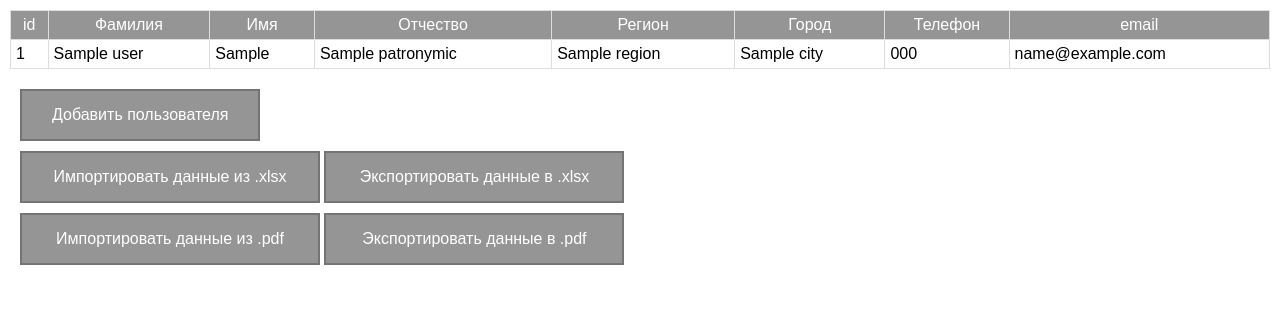
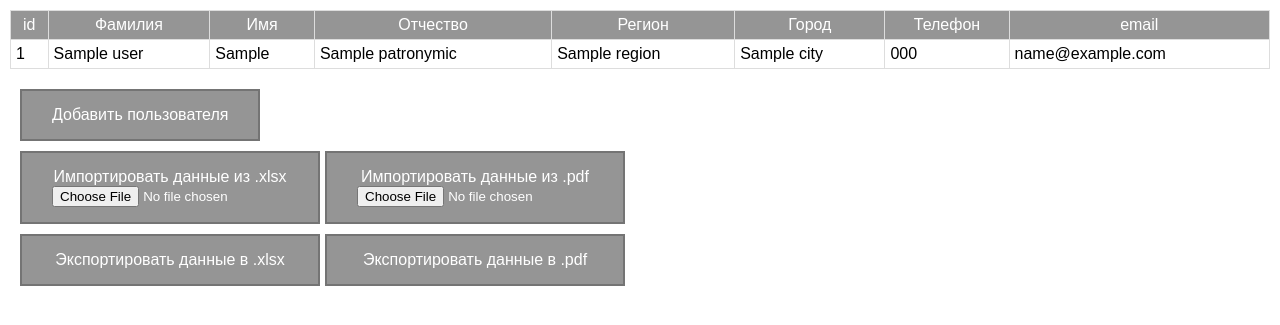
Before and after one commit to AlexKovyazin/testProject, a Python web app: template templates/index.html in a window 1280 px wide. Shown: the top 325 px of the page. Run offline with Jinja, Linux system fonts and the light colour scheme; the template is opened without the code that fills it: most values are stand-ins (such as "Sample title", 1, 10 or a date in 2020).

Commit message:
refactor: add file input buttons

```diff
--- a/static/css/style.css
+++ b/static/css/style.css
@@ -29,6 +29,7 @@ body {
 
 .button-block {
     margin: 10px;
+    display: flex;
 }
 
 .func-button {
@@ -40,7 +41,8 @@ body {
     font-size: inherit;
     border: 2px solid #666666b0;
     width: 300px;
-    text-decoration: none
+    text-decoration: none;
+    margin: 0px 5px 0px 0px;
 }
 
 .func-button:hover {
@@ -224,3 +226,7 @@ body {
     color:#666666;
     transition: 0.5s all;
 }
+
+#file-input {
+    /*opacity: 0;*/
+}
--- a/templates/index.html
+++ b/templates/index.html
@@ -38,11 +38,22 @@
         <button class="open-popup">Добавить пользователя</button>
     </div>
     <div class="button-block">
-        <button class="func-button">Импортировать данные из .xlsx</button>
-        <button class="func-button" id="export-to-xlsx" >Экспортировать данные в .xlsx</button>
+        <form id="upload-xlsx-container" method="POST">
+            <button class="func-button">
+                Импортировать данные из .xlsx
+                <input id="xlsx-input" type="file" name="xlsx-file"
+                       accept="application/vnd.openxmlformats-officedocument.spreadsheetml.sheet">
+            </button>
+        </form>
+        <form id="upload-pdf-container" method="POST">
+            <button class="func-button">
+                Импортировать данные из .pdf
+                <input id="pdf-input" type="file" name="pdf-file" accept="application/pdf">
+            </button>
+        </form>
     </div>
-        <div class="button-block">
-        <button class="func-button">Импортировать данные из .pdf</button>
+    <div class="button-block">
+        <button class="func-button" id="export-to-xlsx">Экспортировать данные в .xlsx</button>
         <button class="func-button" id="export-to-pdf">Экспортировать данные в .pdf</button>
     </div>
 
@@ -109,6 +120,8 @@
             <button type="submit" id="submit-form">Создать</button>
         </form>
     </div>
+
+
 </body>
 <script src="https://ajax.googleapis.com/ajax/libs/jquery/3.6.0/jquery.min.js"></script>
 <script defer src="{{ static }}js/style.js"></script>
```
